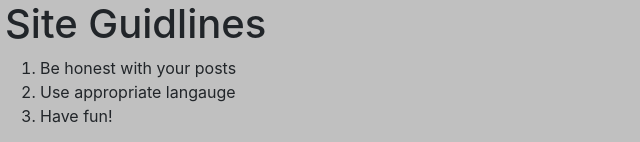
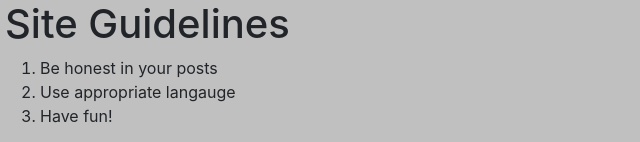
Before and after one commit to jaz-dev/ShareMoneyMoves, a Next.js app: page /guidelines in a window 1280 px wide. Shown: the top 142 px of the page, without its empty margins (0-640 px from the left). Built offline with nearby package versions, Linux system fonts and the light colour scheme.

Commit message:
Update guidelines.js

```diff
--- a/pages/guidelines.js
+++ b/pages/guidelines.js
@@ -14,9 +14,9 @@ export default function GLPage() {
       />
     </Head>
 		<div style={{"backgroundColor": 'silver', "height": "100vh"}}>
-			<h1 style={{marginLeft: "5px"}}>Site Guidlines</h1>
+			<h1 style={{marginLeft: "5px"}}>Site Guidelines</h1>
 			<ol>
-			  <li>Be honest with your posts</li>
+			  <li>Be honest in your posts</li>
 			  <li>Use appropriate langauge</li>
 			  <li>Have fun!</li>
 			</ol>
```
